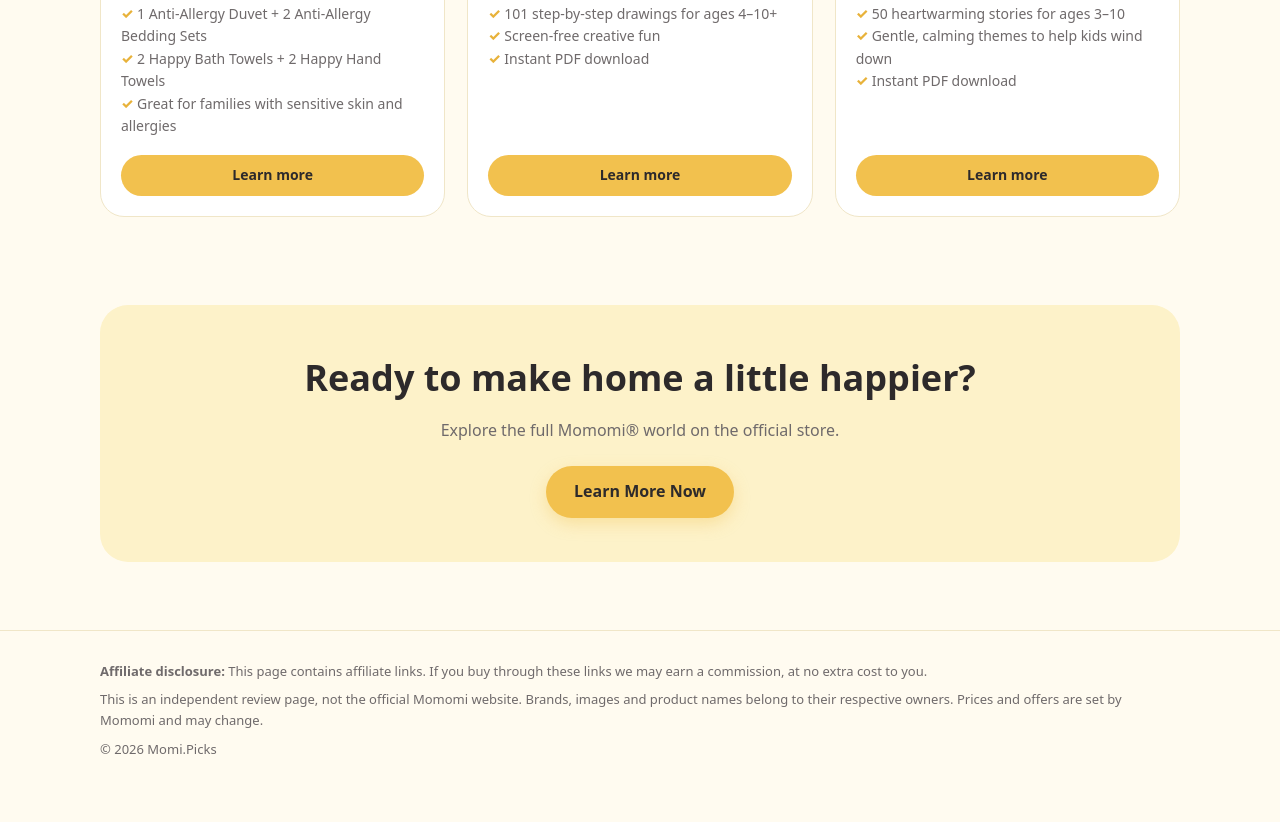
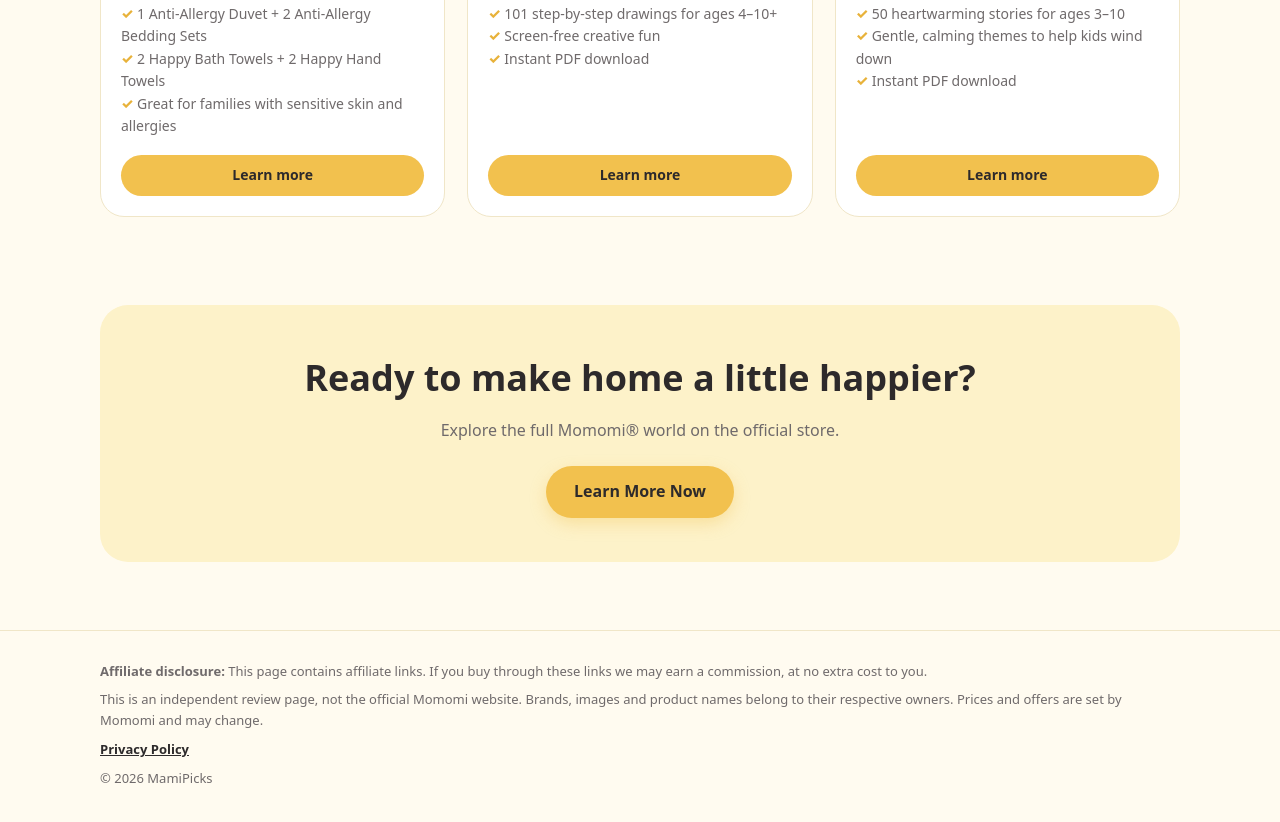
Before and after one commit to thanhle2503/landingpage, a plain HTML site: page index.html in a window 1280 px wide. Shown: the part 1868-2690 px from the top of the page. Before the commit the page ends 2666 px from the top, so only its background shows below. Drawn offline with Linux system fonts and the light colour scheme.

Commit message:
Update index.html

```diff
--- a/index.html
+++ b/index.html
@@ -3,7 +3,7 @@
 <head>
 <meta charset="utf-8">
 <meta name="viewport" content="width=device-width, initial-scale=1">
-<title>Momi.Picks – Cozy Play, Sweet Dreams & Screen-Free Fun for Kids</title>
+<title>MamiPicks – Cozy Play, Sweet Dreams & Screen-Free Fun for Kids</title>
 <meta name="description" content="Five hand-picked Momomi favorites: Round Mat for Happy Tent, Buddy Bag backpack, Good Sleep Bundle, 101 Cute Things to Draw and 50 Magical Bedtime Stories.">
 <style>
 :root{--y:#f2c14e;--y-d:#e8b23a;--y-l:#fdf2c9;--y-xl:#fff8e1;--ink:#2d2a2b;--mut:#6f6a6b;--bg:#fffbf0;--card:#fff;--line:#f0e6c8}
@@ -56,6 +56,7 @@
 .final h2{margin-bottom:12px}
 footer{border-top:1px solid var(--line);padding:30px 0;color:var(--mut);font-size:13px;margin-top:24px}
 footer p{margin-bottom:8px}
+footer a.pp{text-decoration:underline;font-weight:600;color:var(--ink)}
 @media(max-width:900px){.card,.card:nth-child(-n+2){grid-column:span 3}}
 @media(max-width:760px){.hero .wrap{grid-template-columns:1fr}.collage{height:320px}.perks{grid-template-columns:1fr 1fr}.grid{grid-template-columns:1fr}.card,.card:nth-child(-n+2){grid-column:auto}}
 </style>
@@ -63,7 +64,7 @@
 <body>
 
 <header><div class="wrap">
-  <a class="logo" href="#">Momi<span>.</span>Picks</a>
+  <a class="logo" href="#">Mami<span>Picks</span></a>
   <a class="btn sm" data-main href="#">Learn More Now</a>
 </div></header>
 
@@ -109,7 +110,8 @@
 <footer><div class="wrap">
   <p><b>Affiliate disclosure:</b> This page contains affiliate links. If you buy through these links we may earn a commission, at no extra cost to you.</p>
   <p>This is an independent review page, not the official Momomi website. Brands, images and product names belong to their respective owners. Prices and offers are set by Momomi and may change.</p>
-  <p>© <span id="y"></span> Momi.Picks</p>
+  <p><a class="pp" href="privacy-policy.html">Privacy Policy</a></p>
+  <p>© <span id="y"></span> MamiPicks</p>
 </div></footer>
 
 <script>
```
